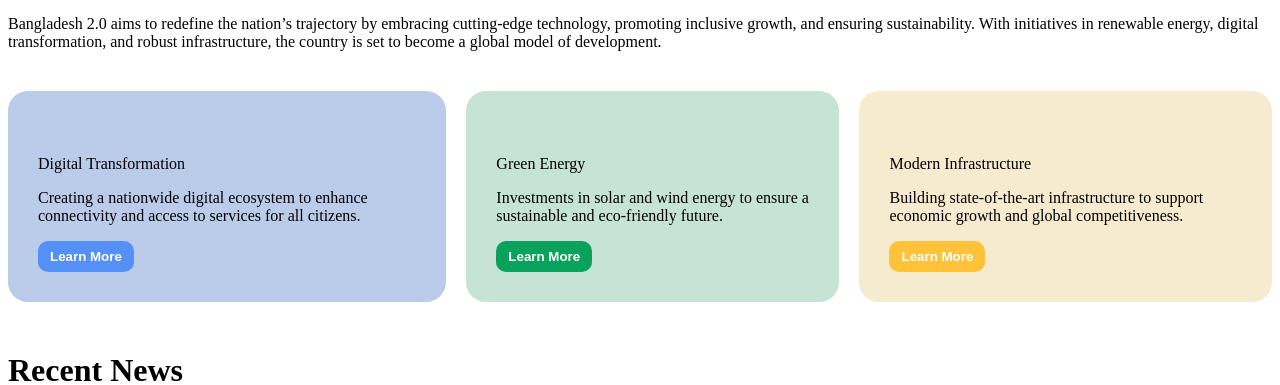
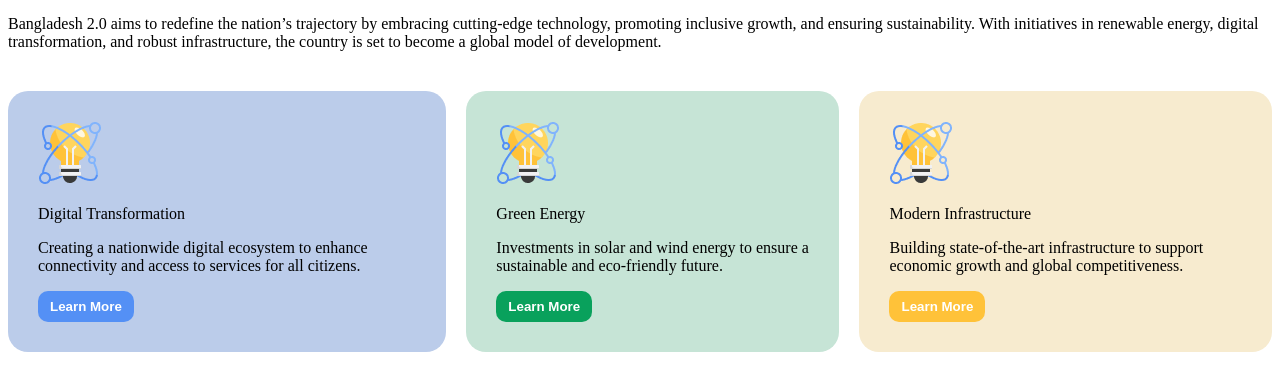
Before and after one commit to tanvirrahmanaz/bangladesh2.0_assigment, a plain HTML site: page index.html in a window 1280 px wide. Shown: the part 751-1136 px from the top of the page. Drawn offline with Linux system fonts and the light colour scheme; the site is published under a folder, as on GitHub Pages, so addresses that start at the root find nothing.

```diff
--- a/index.html
+++ b/index.html
@@ -30,7 +30,7 @@
             <div class="main-context-details">Bangladesh 2.0 aims to redefine the nation’s trajectory by embracing cutting-edge technology, promoting inclusive growth, and ensuring sustainability. With initiatives in renewable energy, digital transformation, and robust infrastructure, the country is set to become a global model of development.</div>
             <div class="main-context-boxes">
                 <div class="main-content-box-1">
-                    <img src="/assets/card-icon.png" alt="">
+                    <img src="assets/card-icon.png" alt="">
                     <div>
                     <p class="main-context-boxes-heading">Digital Transformation</p>
                     <p class="main-context-boxes-details">Creating a nationwide digital ecosystem to enhance connectivity and access to services for all citizens.</p>
@@ -38,7 +38,7 @@
                     <button class="main-content-box-1-button">Learn More</button>
                 </div>
                 <div class="main-content-box-2">
-                    <img src="/assets/card-icon.png" alt="">
+                    <img src="assets/card-icon.png" alt="">
                     <div>
                     <p class="main-context-boxes-heading">Green Energy</p>
                     <p class="main-context-boxes-details">Investments in solar and wind energy to ensure a sustainable and eco-friendly future.</p>
@@ -46,7 +46,7 @@
                     <button class="main-content-box-2-button">Learn More</button>
                 </div>
                 <div class="main-content-box-3">
-                    <img src="/assets/card-icon.png" alt="">
+                    <img src="assets/card-icon.png" alt="">
                     <div>
                     <p class="main-context-boxes-heading">Modern Infrastructure</p>
                     <p class="main-context-boxes-details">Building state-of-the-art infrastructure to support economic growth and global competitiveness.</p>
```
